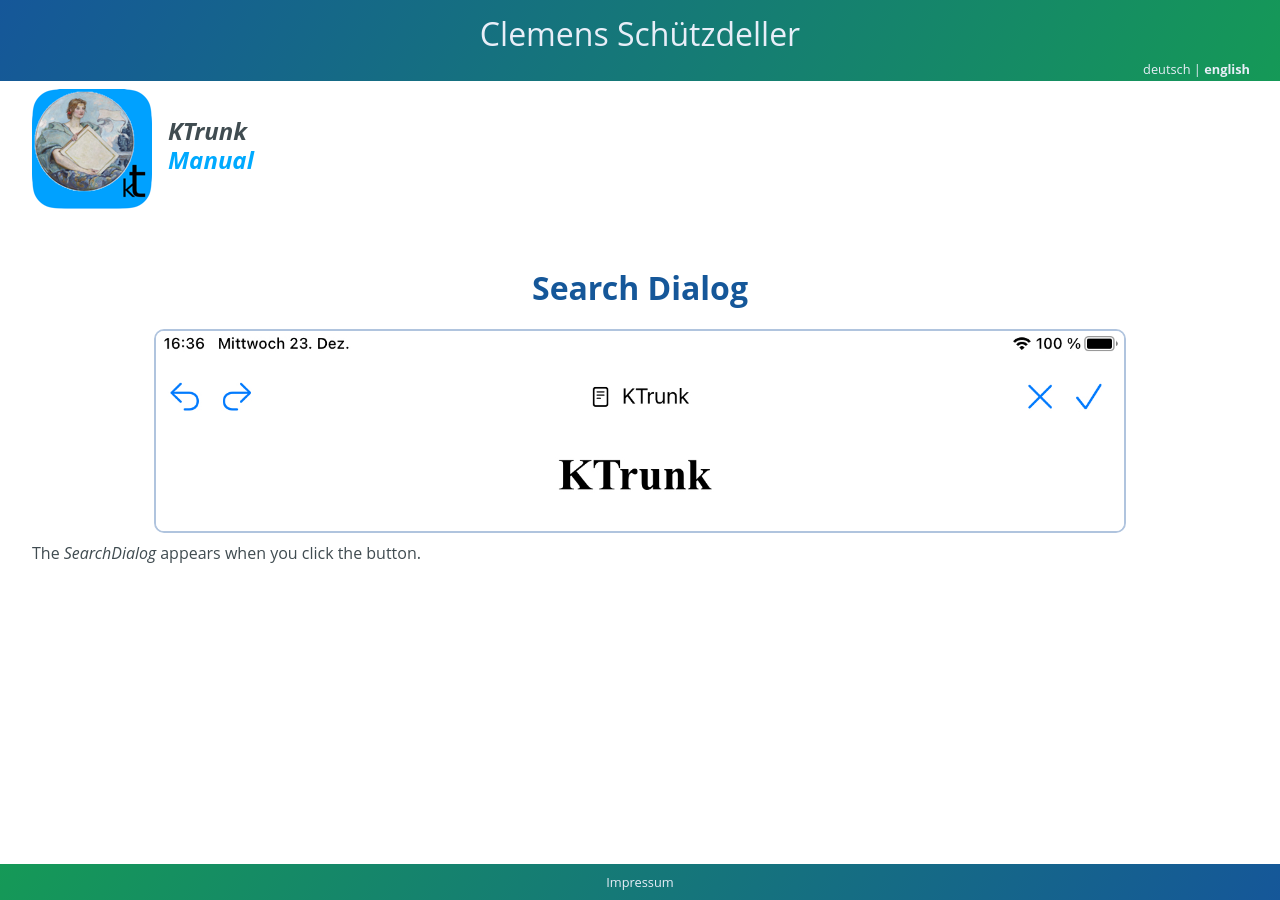
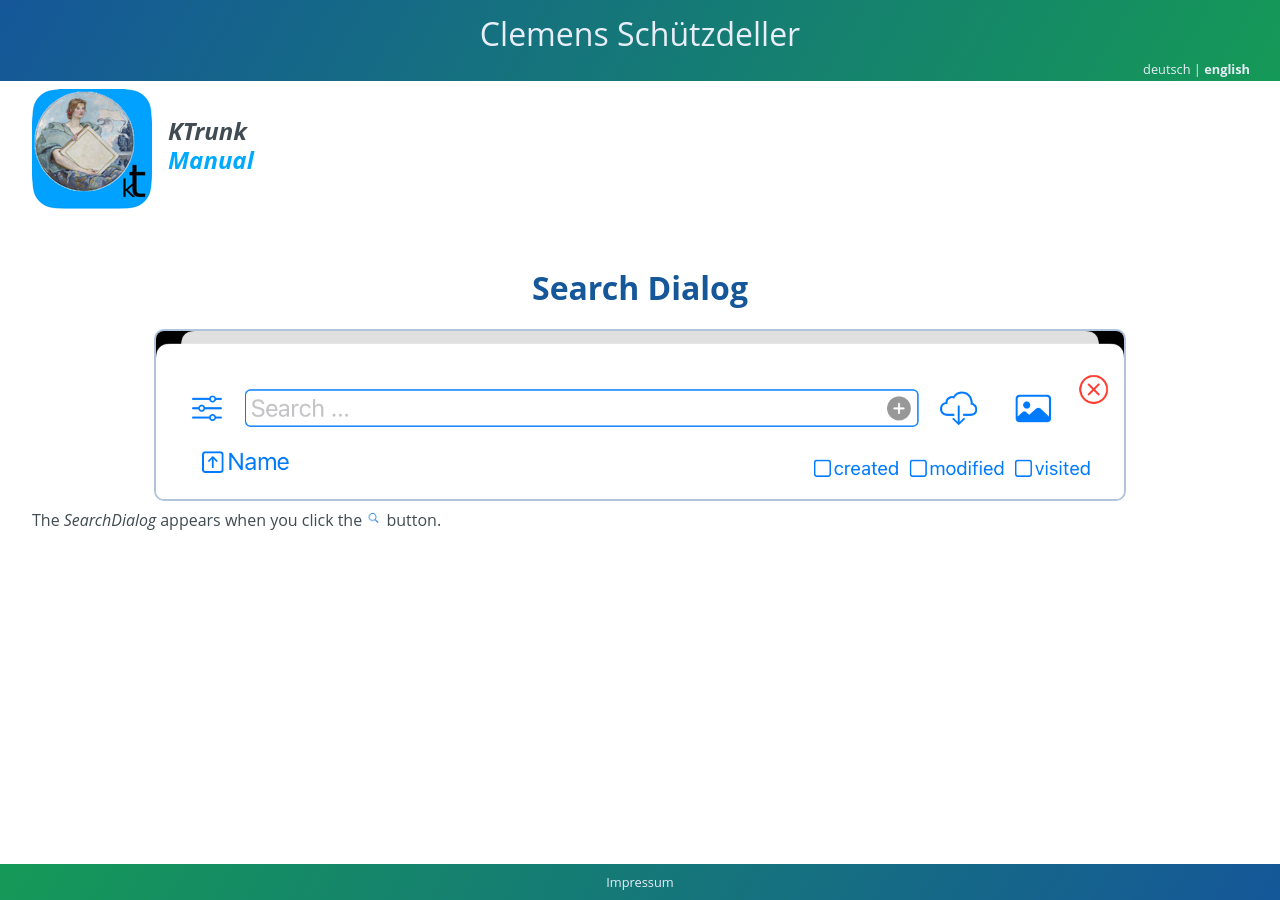
Before and after one commit to cs-LA/home, a Jekyll site: the page built from KTrunk/Manual/SearchDialog.md, in a window 1280 px wide. Built offline with Jekyll 4.4.1, drawn with Linux system fonts in a browser that asks for light colours; our own code applies the rules of GitHub Pages for plain Markdown files.

Commit message:
Update SearchDialog.md

```diff
--- a/KTrunk/Manual/SearchDialog.md
+++ b/KTrunk/Manual/SearchDialog.md
@@ -12,8 +12,8 @@
 <h1>
   <span class="en">Search Dialog</span><span class="de">Such-Dialog</span>
 </h1>
-<img src="EditMode.jpg" style="border: 2px solid #B0C4DE; border-radius: 10px;">
+<img src="SearchDialog.jpg" style="border: 2px solid #B0C4DE; border-radius: 10px;">
 <p>
-  <span class="en">The <i>SearchDialog</i> appears when you click the  button.</span>
-  <span class="de">Der <i>Such-Dialog</i> erscheint, wenn man die  Schaltfläche anklickt.</span>
+  <span class="en">The <i>SearchDialog</i> appears when you click the <img src="buttons/search.jpg" class="appButton"> button.</span>
+  <span class="de">Der <i>Such-Dialog</i> erscheint, wenn man die <img src="buttons/search.jpg" class="appButton"> Schaltfläche anklickt.</span>
 </p>
```
